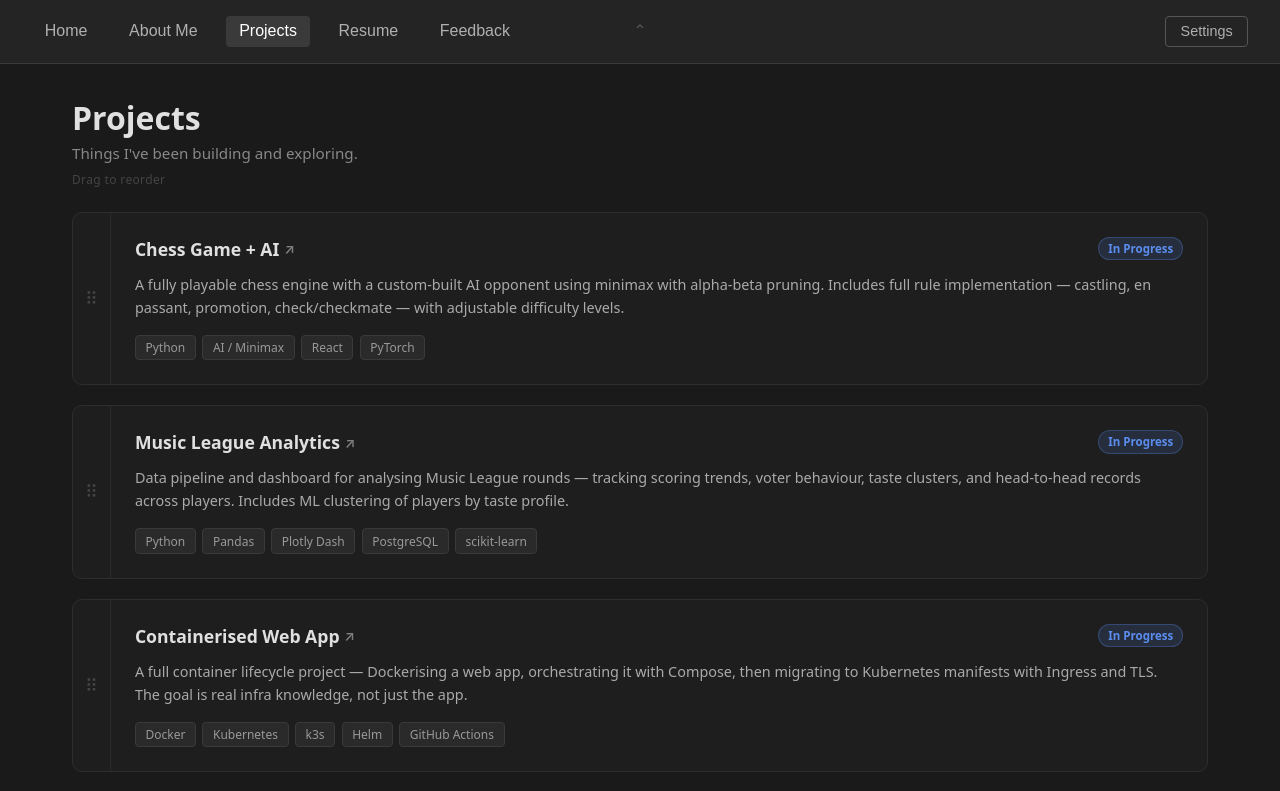
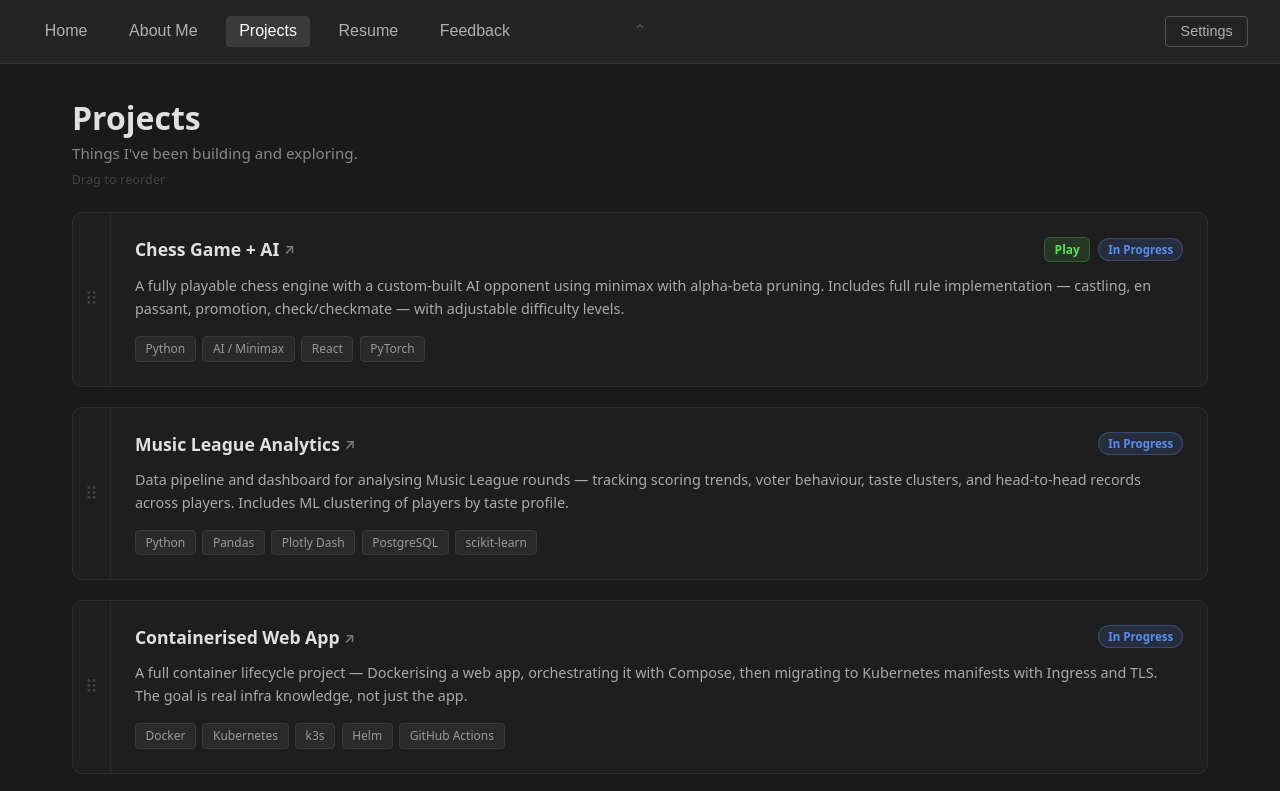
Before and after one commit to khylecalimlim/personal_website, an Angular app in the folder my-website-Angular/: page /projects in a window 1280 px wide. Shown: the top 791 px of the page. Built offline with nearby package versions, Linux system fonts and the light colour scheme; a web font is replaced by a local one.

Commit message:
Add Play link to Chess project card pointing to GitHub Pages demo

```diff
--- a/my-website-Angular/src/app/projects/projects.component.html
+++ b/my-website-Angular/src/app/projects/projects.component.html
@@ -17,7 +17,12 @@
               {{ project.title }}
               <span class="link-icon">↗</span>
             </a>
-            <span class="status" [class]="project.status">{{ project.statusLabel }}</span>
+            <div class="header-right">
+              @if (project.playHref) {
+                <a [href]="project.playHref" class="play-link" target="_blank" rel="noopener">Play</a>
+              }
+              <span class="status" [class]="project.status">{{ project.statusLabel }}</span>
+            </div>
           </div>
           <p class="description">{{ project.description }}</p>
           <div class="tags">
--- a/my-website-Angular/src/app/projects/projects.component.scss
+++ b/my-website-Angular/src/app/projects/projects.component.scss
@@ -121,6 +121,30 @@
   }
 }
 
+.header-right {
+  display: flex;
+  align-items: center;
+  gap: 0.5rem;
+  flex-shrink: 0;
+}
+
+.play-link {
+  font-size: 0.75rem;
+  font-weight: 600;
+  padding: 0.2rem 0.6rem;
+  border-radius: 6px;
+  text-decoration: none;
+  color: #5be05c;
+  background-color: rgba(91, 224, 92, 0.12);
+  border: 1px solid rgba(91, 224, 92, 0.25);
+  transition: background-color 0.2s, border-color 0.2s;
+
+  &:hover {
+    background-color: rgba(91, 224, 92, 0.22);
+    border-color: rgba(91, 224, 92, 0.4);
+  }
+}
+
 .status {
   font-size: 0.72rem;
   font-weight: 600;
--- a/my-website-Angular/src/app/projects/projects.component.ts
+++ b/my-website-Angular/src/app/projects/projects.component.ts
@@ -4,6 +4,7 @@ import { CdkDragDrop, DragDropModule, moveItemInArray } from '@angular/cdk/drag-
 interface Project {
   title: string;
   href: string;
+  playHref?: string;
   status: 'wip' | 'complete';
   statusLabel: string;
   description: string;
@@ -23,6 +24,7 @@ export class ProjectsComponent {
     {
       title: 'Chess Game + AI',
       href: 'https://github.com/khylecalimlim/Chess',
+      playHref: 'https://khylecalimlim.github.io/Chess/',
       status: 'wip',
       statusLabel: 'In Progress',
       description: 'A fully playable chess engine with a custom-built AI opponent using minimax with alpha-beta pruning. Includes full rule implementation — castling, en passant, promotion, check/checkmate — with adjustable difficulty levels.',
```
